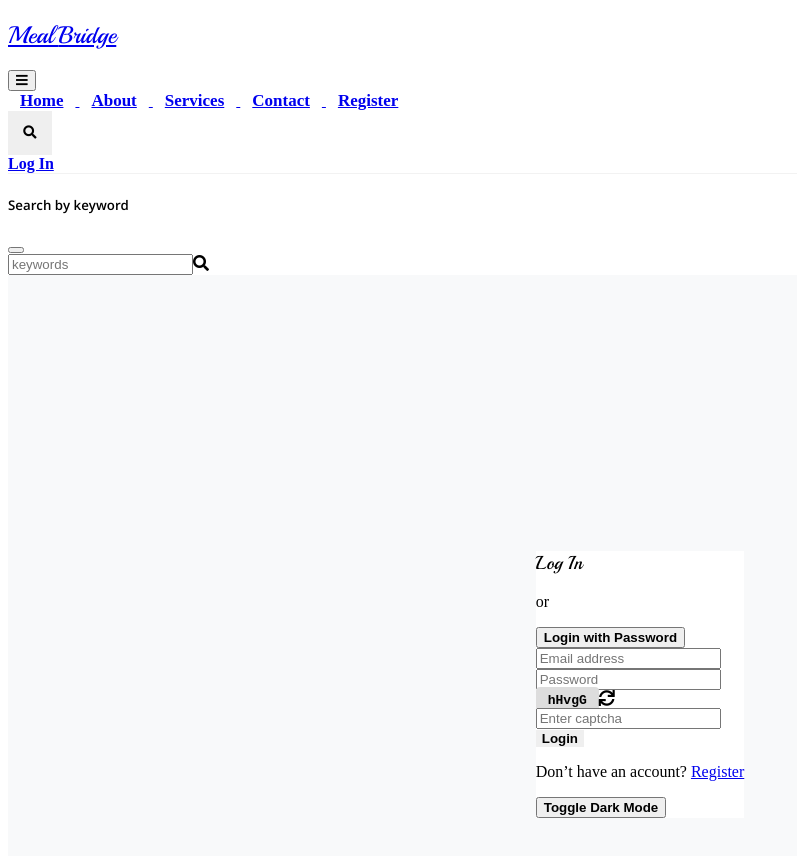
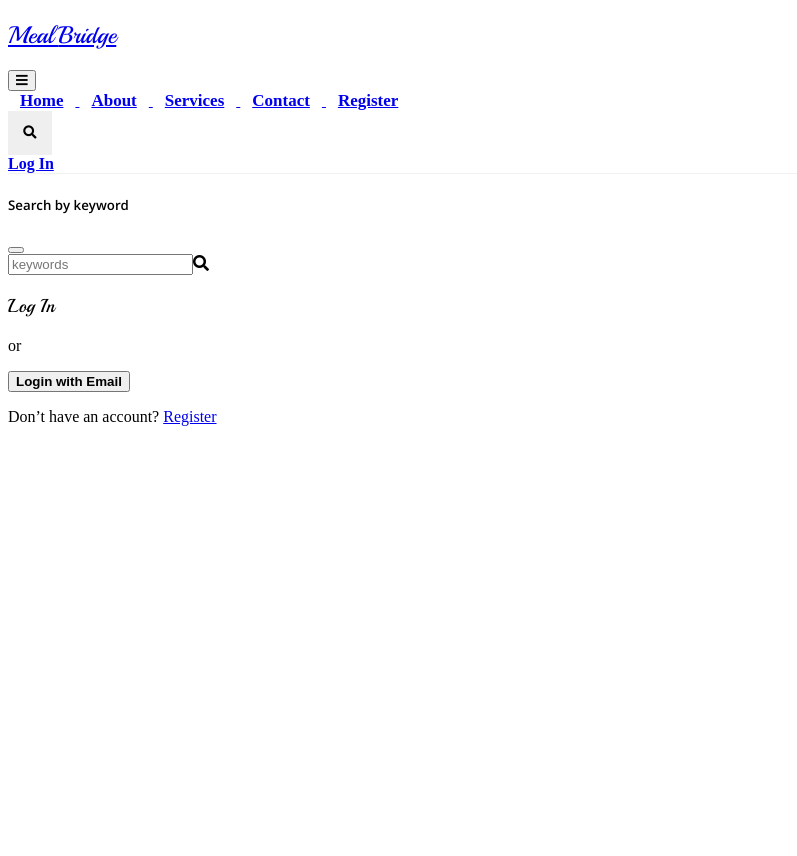
Before and after one commit to arpita4878/MealBridge, a React (Vite) app in the folder food/: page /login in a window 1280 px wide. Shown: the top 856 px of the page, without its empty margins (0-797 px from the left). After the commit the page ends 800 px from the top, so only its background shows below. Built offline with nearby package versions, Linux system fonts and the light colour scheme.

Commit message:
"login css"

```diff
--- a/food/src/component/User/Login/Login.css
+++ b/food/src/component/User/Login/Login.css
@@ -1,69 +1,51 @@
 .login-wrapper {
+  display: flex;
+  justify-content: center;
+  align-items: center;
   min-height: 100vh;
-  display: flex;
-  align-items: center;
-  justify-content: center;
-  transition: background-color 0.4s ease;
-  background-color: #f8f9fa;
+  background-color: #f7f7f7;
+  padding: 1rem;
+  transition: background 0.3s;
 }
 
-.login-wrapper.dark-mode {
-  background-color: #121212;
-  color: #fff;
+.login-container {
+  width: 100%;
+  max-width: 420px;
 }
 
 .login-box {
-  width: 100%;
-  max-width: 420px;
-  background: var(--box-bg, white);
-  color: inherit;
-  position: relative;
-  transition: background-color 0.3s ease;
+  background: white;
+  border-radius: 8px;
+  transition: background 0.3s;
 }
 
-.login-wrapper.dark-mode .login-box {
-  background: #1e1e1e;
+.dark-mode .login-box {
+  background-color: #1e1e1e;
+  color: #f1f1f1;
 }
 
-.transition-box {
-  transition: opacity 0.4s ease, transform 0.4s ease;
-}
-
-.fade-in {
-  opacity: 1;
-  transform: translateY(0);
-  pointer-events: all;
-}
-
-.fade-out {
-  opacity: 0;
-  transform: translateY(20px);
-  pointer-events: none;
+.dark-mode input,
+.dark-mode .form-control {
+  background-color: #333 !important;
+  color: #fff !important;
+  border: 1px solid #444;
 }
 
 .captcha-box {
-  padding: 6px 12px;
-  background-color: #ddd;
+  background-color: #e0e0e0;
+  padding: 4px 10px;
   font-weight: bold;
-  font-family: monospace;
   border-radius: 4px;
 }
 
-.dark-mode .captcha-box {
-  background-color: #333;
-  color: #fff;
+.collapse-form {
+  overflow: hidden;
+  max-height: 0;
+  opacity: 0;
+  transition: all 0.4s ease;
 }
 
-.theme-toggle {
-  position: absolute;
-  top: 16px;
-  right: 16px;
-  z-index: 10;
+.collapse-form.expanded {
+  max-height: 1000px;
+  opacity: 1;
 }
-
-.theme-toggle button {
-  background: transparent;
-  border: none;
-  font-size: 1.4rem;
-  cursor: pointer;
-}
--- a/food/src/component/User/Login/Login.jsx
+++ b/food/src/component/User/Login/Login.jsx
@@ -16,7 +16,6 @@ function Login() {
   const [userInputCaptcha, setUserInputCaptcha] = useState('');
   const [captchaError, setCaptchaError] = useState('');
   const [showForm, setShowForm] = useState(false);
-  const [darkMode, setDarkMode] = useState(false); // optional theme toggle
 
   const validate = () => {
     const newError = {};
@@ -115,7 +114,7 @@ function Login() {
   };
 
   return (
-    <div className={`login-wrapper ${darkMode ? 'dark-mode' : ''}`}>
+    <div >
       <div className="login-container">
         <div className="login-box shadow bg-white rounded p-4">
           <div className="text-center mb-3">
@@ -135,7 +134,7 @@ function Login() {
                   className="btn btn-outline-secondary"
                   onClick={() => setShowForm(true)}
                 >
-                  Login with Password
+                  Login with Email
                 </button>
               </div>
             </>
@@ -208,12 +207,7 @@ function Login() {
             Don’t have an account? <Link to="/register" className="fw-bold">Register</Link>
           </p>
 
-          {/* Optional: Dark mode toggle */}
-          <div className="text-center mt-2">
-            <button className="btn btn-sm btn-outline-dark" onClick={() => setDarkMode(!darkMode)}>
-              Toggle {darkMode ? 'Light' : 'Dark'} Mode
-            </button>
-          </div>
+
         </div>
       </div>
     </div>
```
